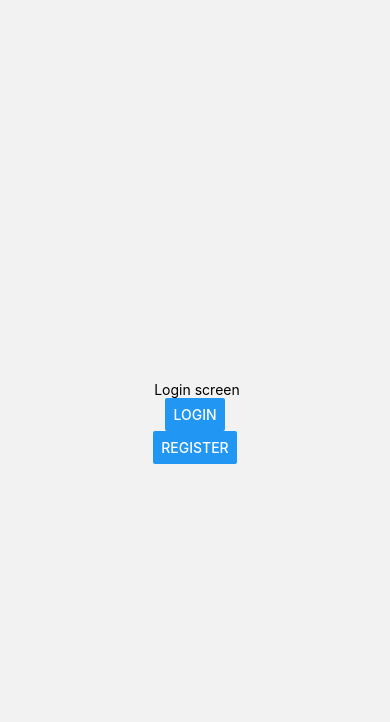
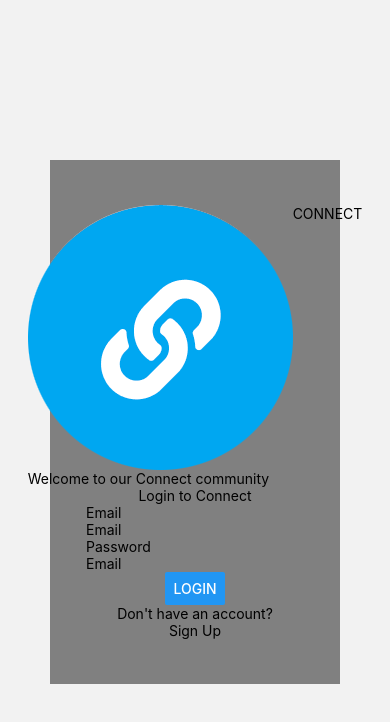
Before and after one commit to SuddalaSankeerthana/connect-mobile, a React Native app in the folder ConnectAppMobile/: screen /Login in a window 390 px wide. Shown: the top 722 px of the page. Built offline with nearby package versions, Linux system fonts and the light colour scheme.

Commit message:
Create Login screen with all the components

```diff
--- a/ConnectAppMobile/screens/Login.tsx
+++ b/ConnectAppMobile/screens/Login.tsx
@@ -1,23 +1,26 @@
 import React from 'react';
-import {Button, Text, View} from 'react-native';
+import {
+  SafeAreaView,
+} from 'react-native';
 
-const LoginScreen = ({navigation}: any) => {
-  return (
-    <View
-      style={{
-        flex: 1,
-        alignItems: 'center',
-        alignContent: 'center',
-        justifyContent: 'center',
-      }}>
-      <Text> Login screen</Text>
-      <Button
-        title="Login"
-        onPress={() => navigation.navigate('Home')}></Button>
-      <Button
-        title="Register"
-        onPress={() => navigation.navigate('Registration')}></Button>
-    </View>
-  );
-};
-export default LoginScreen;
+import LoginLogo from '../src/components/Logo';
+import InputField from '../src/components/InputFields';
+import LoginButton from '../src/components/Button';
+import Caption from '../src/components/Caption';
+import { styles } from '../src/styles/Login.styles';
+
+function LoginScreen(navigation:any): React.JSX.Element {
+    const [text, onChangeText] = React.useState('');
+
+    return (
+      <SafeAreaView style={styles.loginMainContainer}>
+        <LoginLogo/>
+        <InputField onChangeText={onChangeText} value={text} label="Email"/>
+        <InputField onChangeText={onChangeText} value={text}  label="Password"/>
+        <LoginButton/>
+        <Caption text="Don't have an account?" />
+        <Caption text="Sign Up" />
+      </SafeAreaView>
+    );
+  }
+  export default LoginScreen;
```
